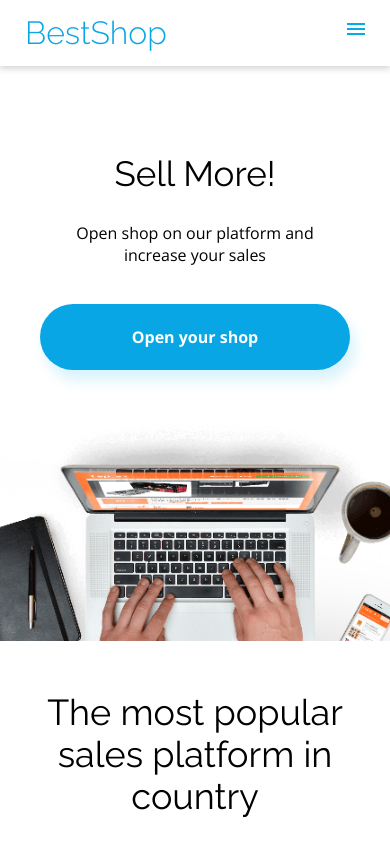
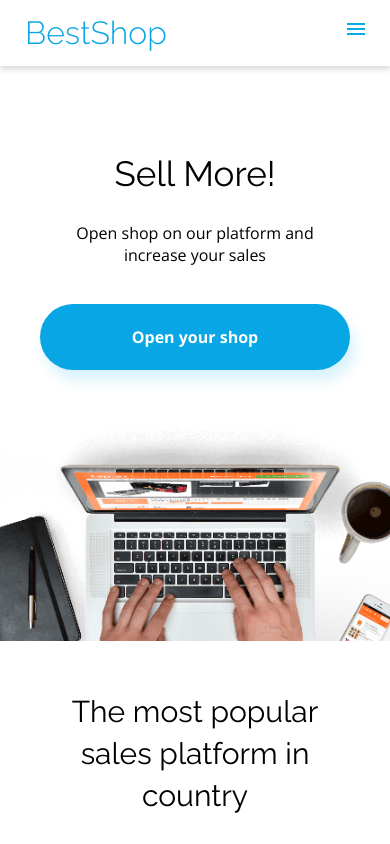
Before and after one commit to propanibutan/best-shop-workshop, a website: page index.html in a window 390 px wide. Shown: the top 844 px of the page. Drawn offline with nearby package versions, Linux system fonts and the light colour scheme.

Commit message:
statsistisc header done

```diff
--- a/scss/elements/_statistics.scss
+++ b/scss/elements/_statistics.scss
@@ -17,6 +17,7 @@
 
   @media (max-width: 831px) {
     margin: 0;
+    font-size: 1.875em;
   }
 }
 
```
Also changed, not shown: css/main.css, 1 other file.
